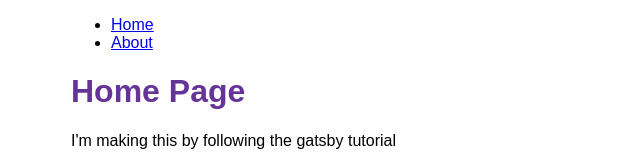
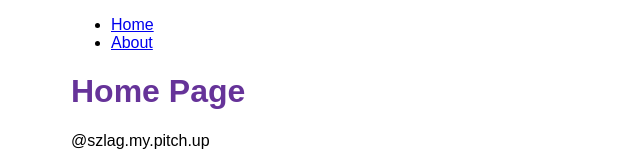
Before and after one commit to karlos-117/szlag-web, a Gatsby site: page / in a window 1280 px wide. Shown: the top 163 px of the page, without its empty margins (319-959 px from the left). Built offline with nearby package versions, Linux system fonts and the light colour scheme; Gatsby itself is replaced by a stand-in of ours.

Commit message:
Finished Gatsby Tutorial Part 3

```diff
--- a/src/pages/index.js
+++ b/src/pages/index.js
@@ -7,7 +7,7 @@ import { StaticImage } from 'gatsby-plugin-image'
 const IndexPage = () => {
   return (
    <Layout pageTitle="Home Page">
-     <p>I'm making this by following the gatsby tutorial</p>
+     <p>@szlag.my.pitch.up</p>
      <StaticImage
         alt="Szlag logo over a white background"
         src="../images/szlag-white.jpg"
```
